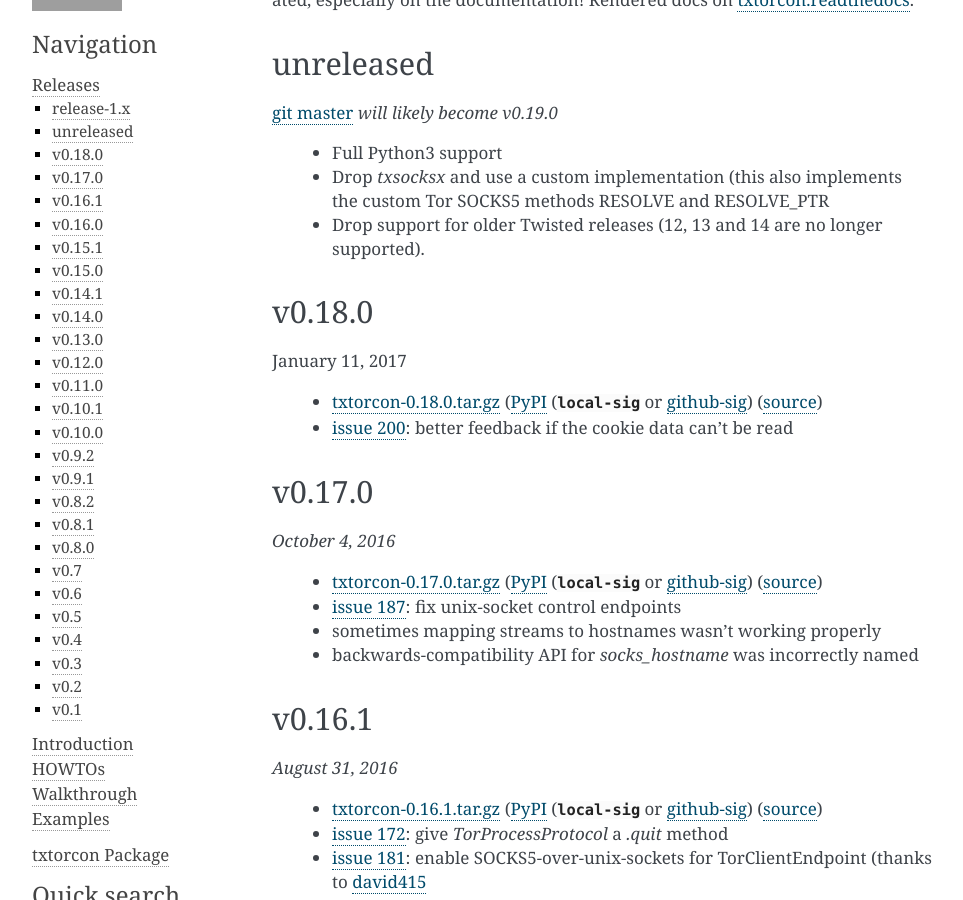
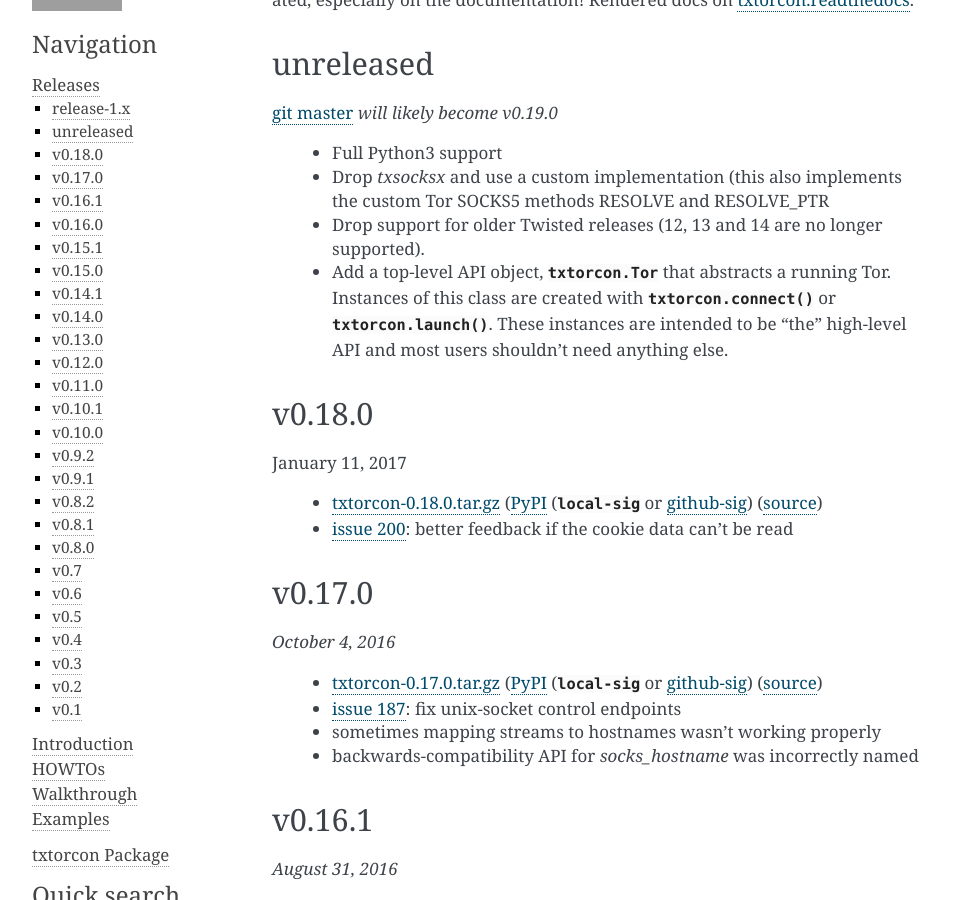
Before and after one commit to meejah/txtorcon, a Sphinx documentation site: the page built from docs/releases.rst, in a window 1280 px wide and 900 px high, scrolled down 347 px. Shown: the whole window, without its empty margins (148-1111 px from the left). Built offline with Sphinx 7.4.7, drawn with Linux system fonts in a browser that asks for light colours; the version number could not be read and is left out; grey boxes are pictures that could not be loaded.

Commit message:
changes note about Tor objects

```diff
--- a/docs/releases.rst
+++ b/docs/releases.rst
@@ -26,6 +26,11 @@
    implements the custom Tor SOCKS5 methods RESOLVE and RESOLVE_PTR
  * Drop support for older Twisted releases (12, 13 and 14 are no
    longer supported).
+ * Add a top-level API object, :class:`txtorcon.Tor` that abstracts a
+   running Tor. Instances of this class are created with
+   :meth:`txtorcon.connect` or :meth:`txtorcon.launch`. These
+   instances are intended to be "the" high-level API and most users
+   shouldn't need anything else.
 
 
 v0.18.0
```
